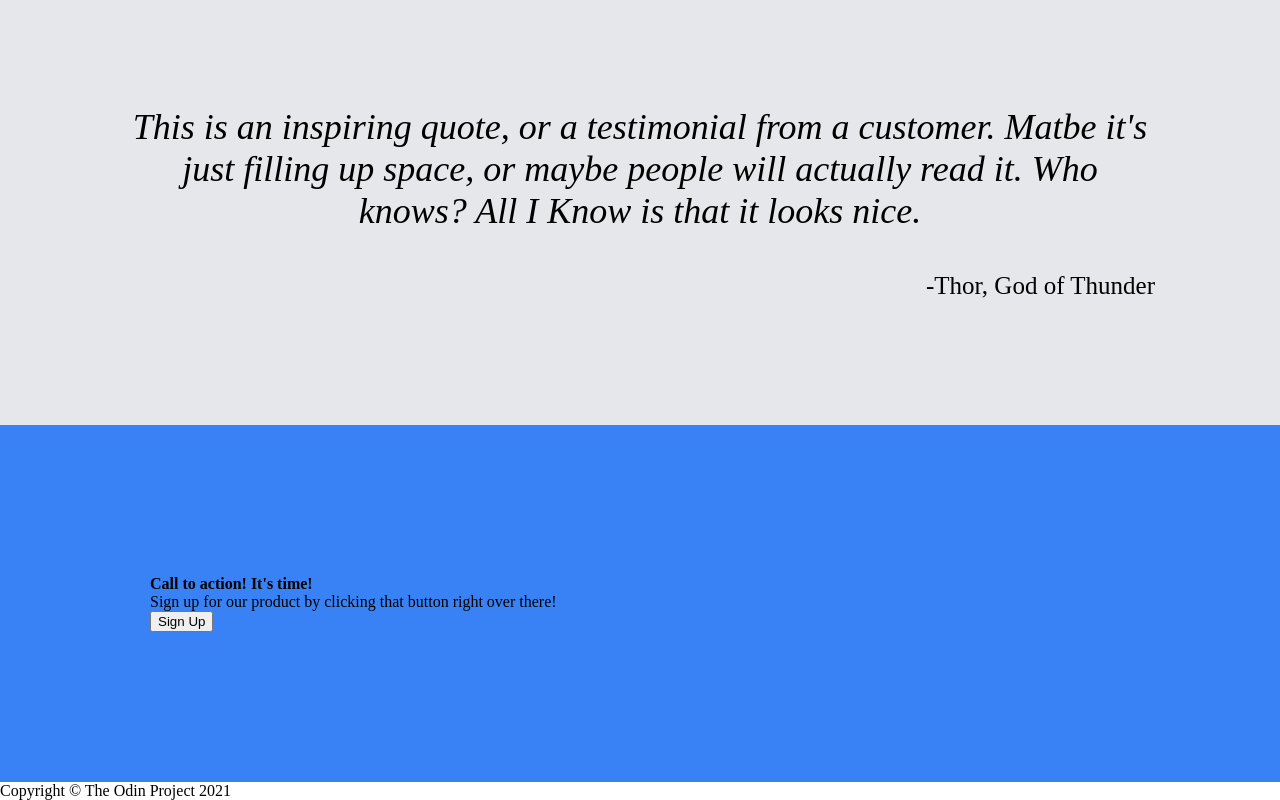
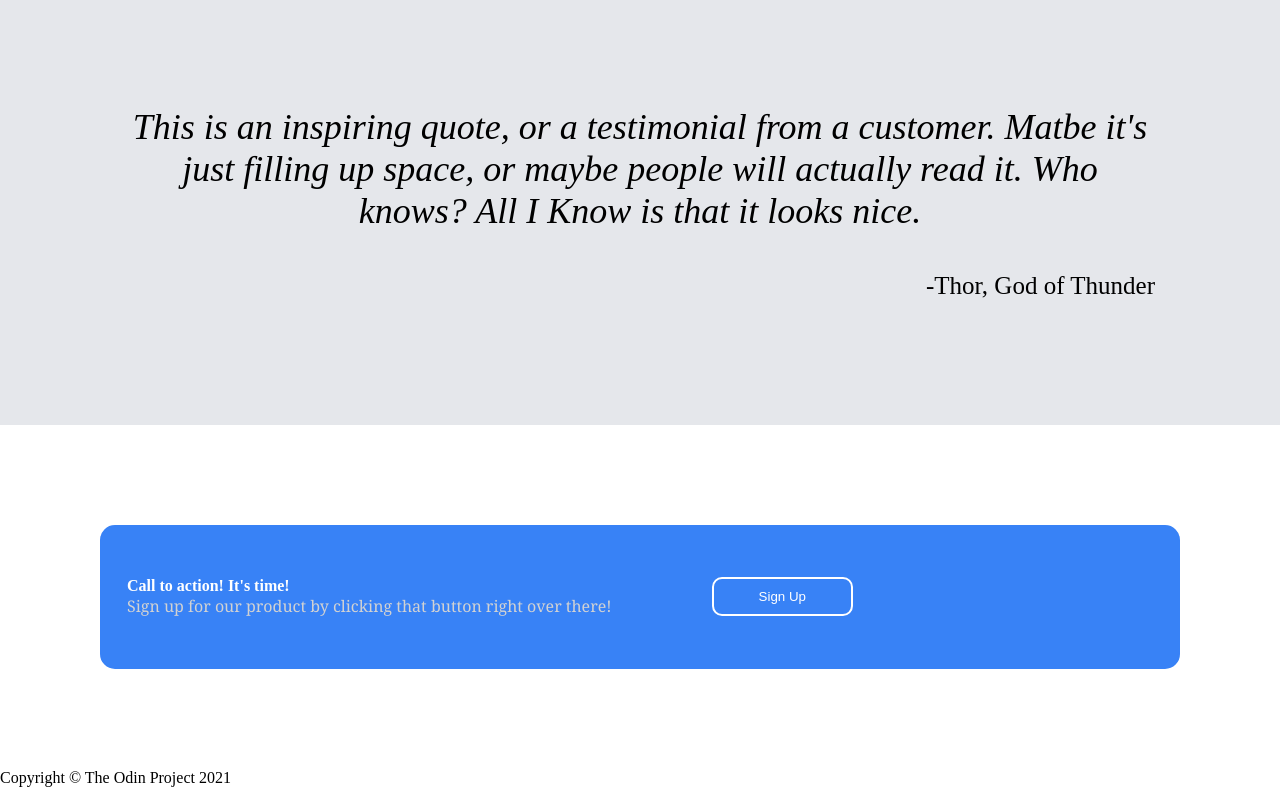
Before and after one commit to anmcodes/landing-page, a plain HTML site: page index.html in a window 1280 px wide. Shown: the part 989-1789 px from the top of the page. Drawn offline with Linux system fonts and the light colour scheme.

Commit message:
Complete section 4 formatting and styling

```diff
--- a/index.html
+++ b/index.html
@@ -70,11 +70,13 @@
         </div>
 
         <div class="section-four">
-            <div>
-                <h4>Call to action! It's time!</h6>
-                <p>Sign up for our product by clicking that button right over there!</p>
+            <div class="cta-two">
                 <div>
-                    <button>Sign Up</button>
+                    <h4>Call to action! It's time!</h6>
+                    <p>Sign up for our product by clicking that button right over there!</p>
+                </div>
+                <div>
+                    <button class="btn-two">Sign Up</button>
                 </div>
             </div>
         </div>
--- a/style.css
+++ b/style.css
@@ -140,7 +140,33 @@ a:hover {
 }
 
 .section-four {
+    padding:100px;
+}
+
+.cta-two {
     display:flex;
-    padding:150px;
+    gap:100px;
+    padding:50px 25px;
     background-color: #3882F6;
+    border:2px solid #3882F6;
+    border-radius: 15px;
+    color:white;
 }
+
+.cta-two p {
+    font-family:Georgia, 'Times New Roman', Times, serif;
+    color:rgb(210, 210, 210);
+}
+
+.btn-two {
+    padding:10px 45px;
+    background-color: #3882F6;
+    border:2px solid white;
+    border-radius: 10px;
+    color:white;
+}
+
+.btn-two:hover {
+    background-color: white;
+    color:#3882F6;
+}
```
